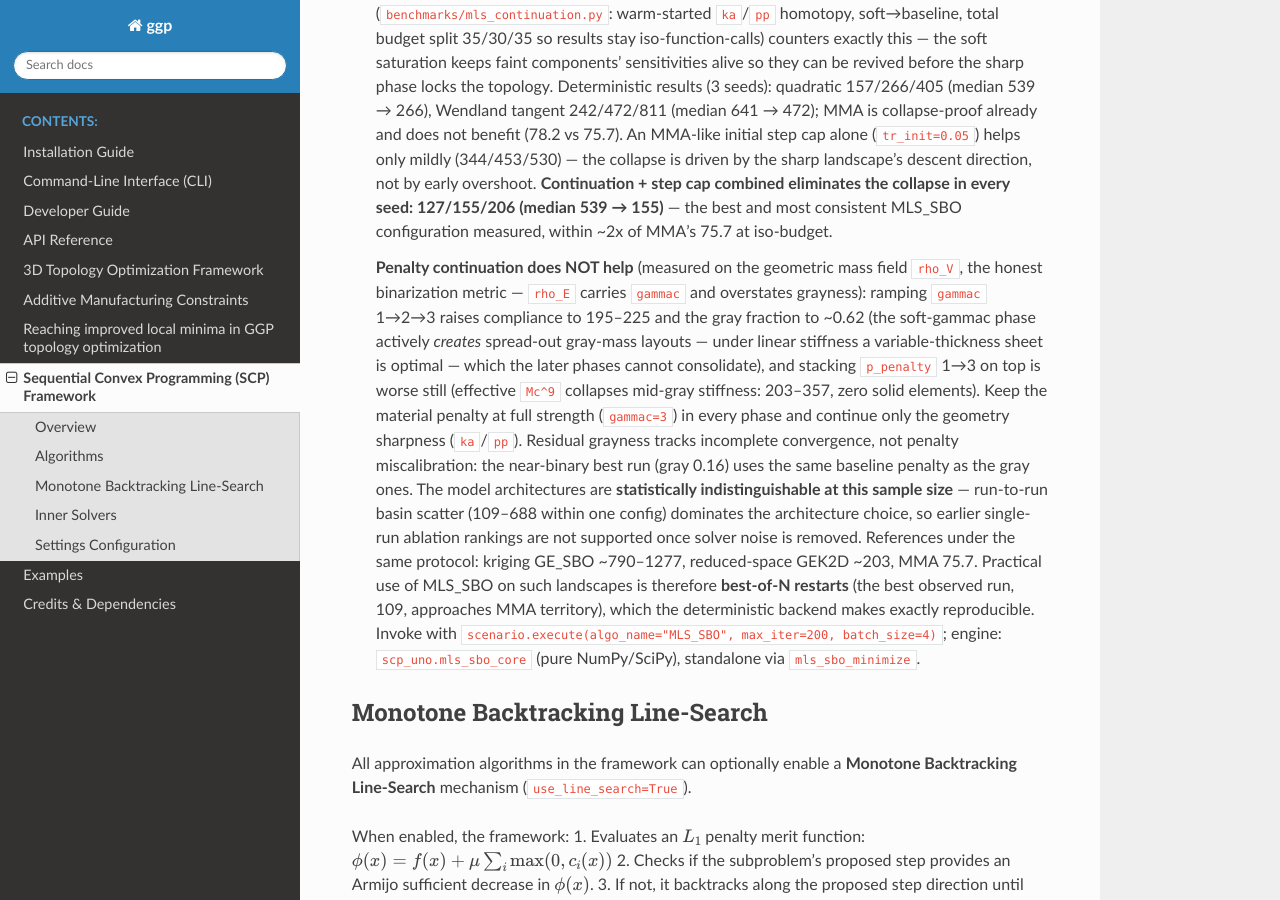
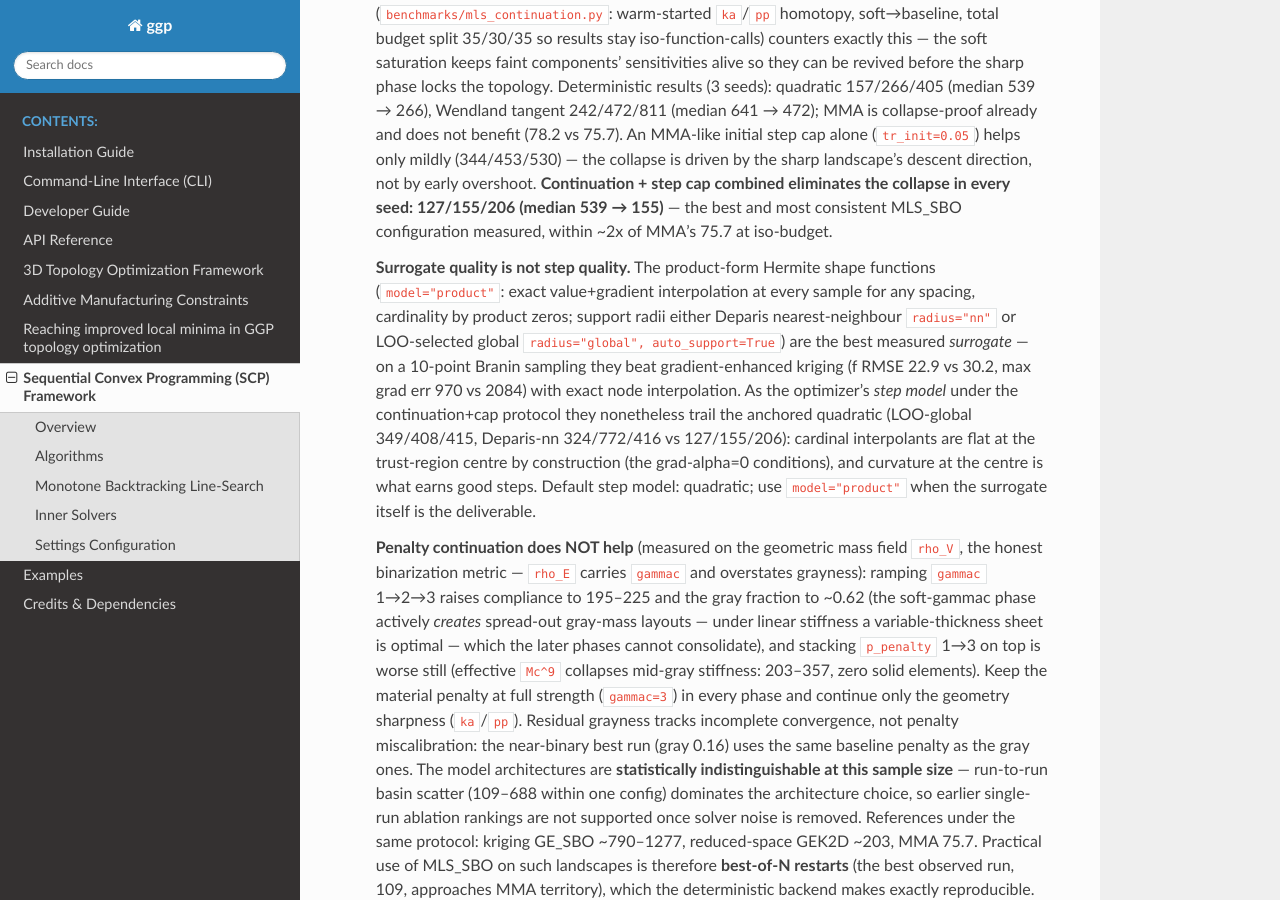
Before and after one commit to SimoneConiglio/generalized_geometry_projection, a Sphinx documentation site: the page built from docs/scp_uno_guide.rst, in a window 1280 px wide and 900 px high, scrolled down 3006 px. Built offline with Sphinx 7.4.7 and the Read the Docs theme 3.1.0, drawn with Linux system fonts in a browser that asks for light colours.

Commit message:
Step-model default back to quadratic; document surrogate-vs-step finding
Deterministic head-to-head under the continuation+cap protocol:
product LOO-global 349/408/415, product Deparis-nn 324/772/416, vs
anchored quadratic 127/155/206. The product construction remains the
best measured SURROGATE (beats GEK on Branin with exact Hermite
interpolation) but cardinal interpolants are flat at the trust-region
centre by construction, and centre curvature is what earns good steps.

Co-Authored-By: Claude Fable 5 <noreply@anthropic.com>
Claude-Session: https://claude.ai/code/session_01CG7waKSaRC4EUnPzca3QFu

```diff
--- a/docs/scp_uno_guide.rst
+++ b/docs/scp_uno_guide.rst
@@ -158,6 +158,21 @@ The framework provides seven major algorithms:
    and most consistent MLS_SBO configuration measured, within ~2x of
    MMA's 75.7 at iso-budget.
 
+   **Surrogate quality is not step quality.** The product-form Hermite
+   shape functions (``model="product"``: exact value+gradient
+   interpolation at every sample for any spacing, cardinality by product
+   zeros; support radii either Deparis nearest-neighbour ``radius="nn"``
+   or LOO-selected global ``radius="global", auto_support=True``) are the
+   best measured *surrogate* — on a 10-point Branin sampling they beat
+   gradient-enhanced kriging (f RMSE 22.9 vs 30.2, max grad err 970 vs
+   2084) with exact node interpolation. As the optimizer's *step model*
+   under the continuation+cap protocol they nonetheless trail the
+   anchored quadratic (LOO-global 349/408/415, Deparis-nn 324/772/416 vs
+   127/155/206): cardinal interpolants are flat at the trust-region
+   centre by construction (the grad-alpha=0 conditions), and curvature at
+   the centre is what earns good steps. Default step model: quadratic;
+   use ``model="product"`` when the surrogate itself is the deliverable.
+
    **Penalty continuation does NOT help** (measured on the geometric mass
    field ``rho_V``, the honest binarization metric — ``rho_E`` carries
    ``gammac`` and overstates grayness): ramping ``gammac`` 1→2→3 raises
```
Also changed, not shown: 2 other files.
